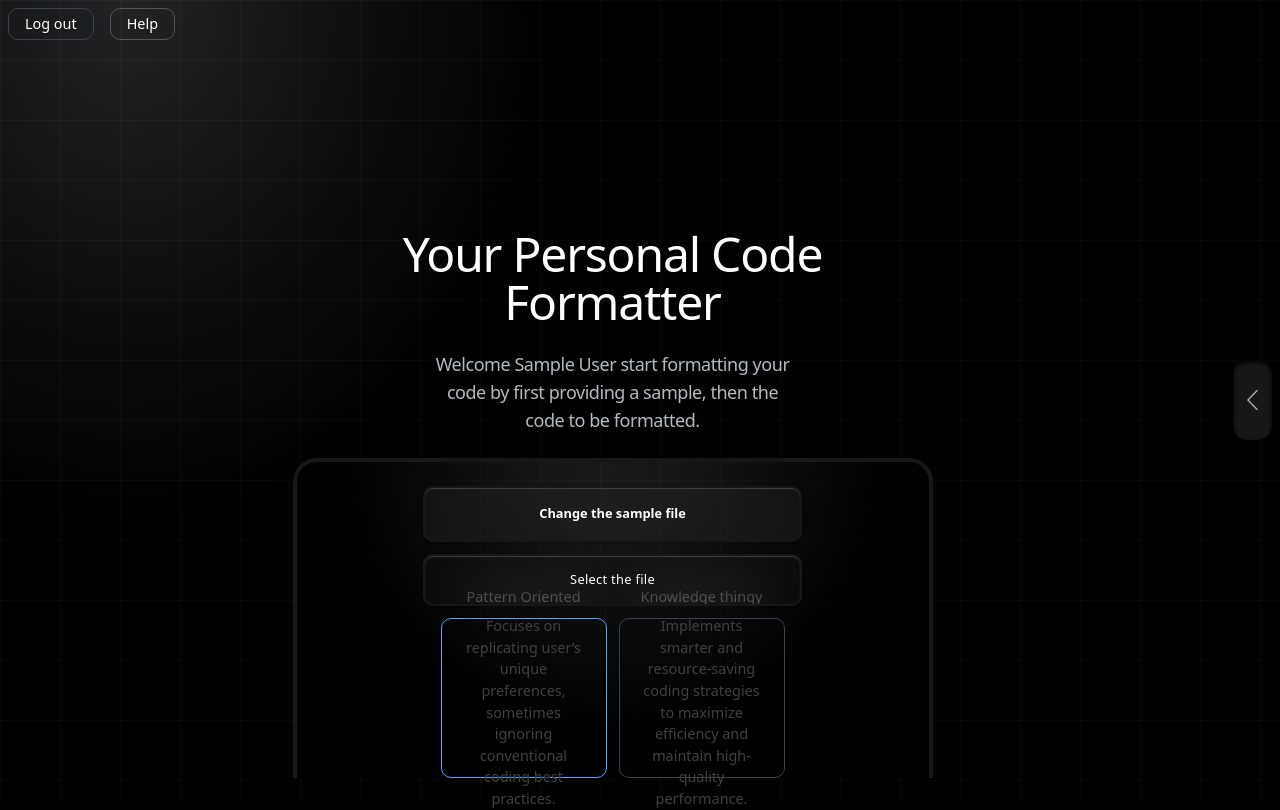
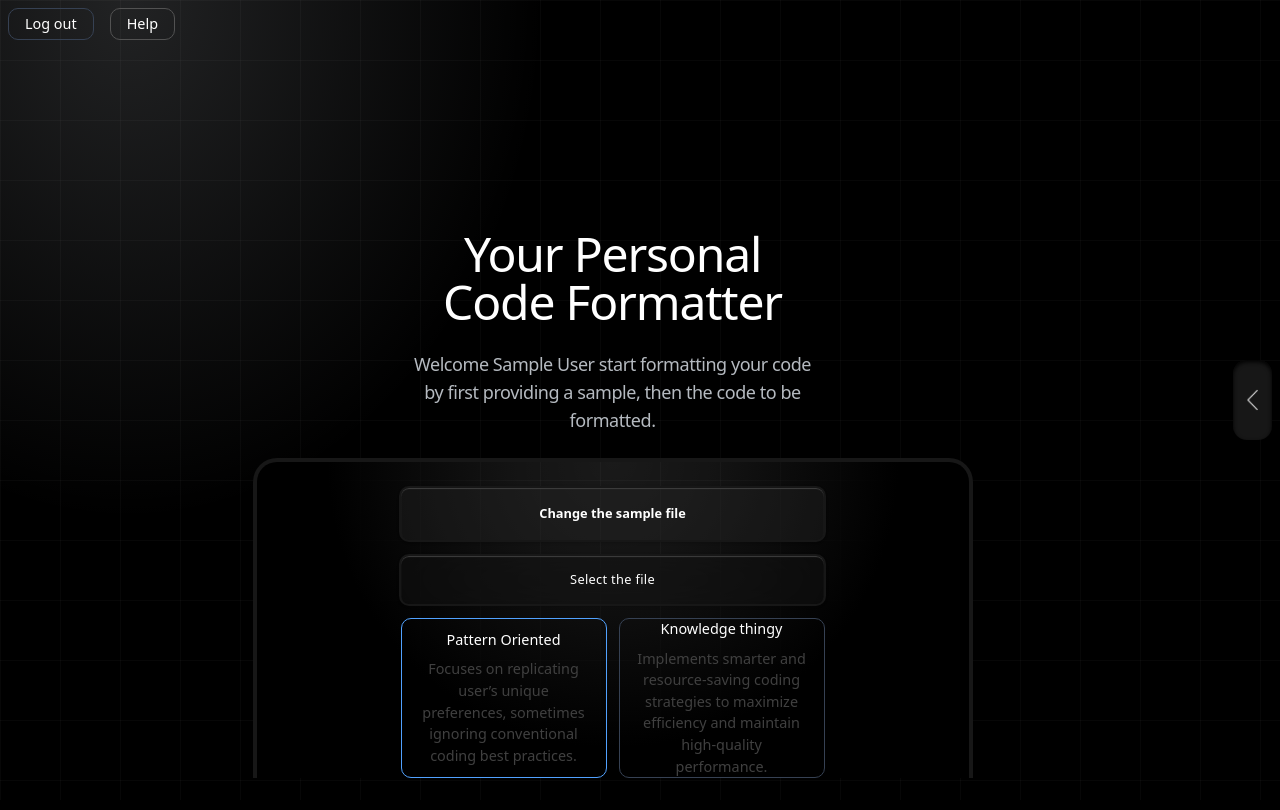
Before and after one commit to VipulDub-Cdr/refrax-ai, a Next.js app: page /dashboard in a window 1280 px wide. Built offline with nearby package versions, Linux system fonts and the light colour scheme; no server answers; the database is empty; sample sign-in values are in the browser's storage.

Commit message:
removed the overlay bug

```diff
--- a/app/dashboard/page.tsx
+++ b/app/dashboard/page.tsx
@@ -155,7 +155,7 @@ export default function Dashboard() {
             { session ? <div className={`w-full h-full text-white flex flex-row justify-between items-center z-10 border-0 border-white`}>
 
                 {
-                    <div className={`opacity-0 ${help ? " opacity-100 " : " opacity-0 "} transition-opacity delay-100 duration-300 absolute left-[5%] pt-2 px-4 h-[45%] w-[90%] border-2 border-neutral-900 rounded-xl flex flex-col justify-around gap-2 bg-[#131313]/60 backdrop-blur-3xl md:bottom-0 md:left-0 z-20 md:w-[22%] md:m-2 top-30 md:top-10`}>
+                    <div className={`opacity-0 ${help ? " opacity-100 " : " hidden "} transition-opacity delay-100 duration-300 absolute left-[5%] pt-2 px-4 h-[45%] w-[90%] border-2 border-neutral-900 rounded-xl flex flex-col justify-around gap-2 bg-[#131313]/60 backdrop-blur-3xl md:bottom-0 md:left-0 z-20 md:w-[22%] md:m-2 top-30 md:top-10`}>
                         <div className="font-semibold text-xl">Getting Started</div>
                         <div className="font-medium text-[1.05rem]">Follow these steps: </div>
                         <div className="flex flex-col px-3 h-full w-full gap-2 md:py-3">
@@ -211,8 +211,8 @@ export default function Dashboard() {
 
                 <div className="w-full h-[80%] flex flex-col mt-0 md:mt-[9%] justify-end items-center gap-6 z-10 border-0 border-red-500">
 
-                    <TypingAnimation className={`${rightBar ? "md:px-[10%]" : "md:px-[30%]"} text-5xl text-white md:text-5xl text-center transition-all delay-100 duration-300`}>{`Your Personal Code Formatter`}</TypingAnimation>
-                    <TypingAnimation className={` ${rightBar ? "md:w-[60%] md:flex" : "md:w-[30%] md:flex"} hidden text-lg font-light text-slate-200/80 text-center transition-all delay-100 duration-300`}>{`Welcome ${session.user?.name} start formatting your code by first providing a sample, then the code to be formatted.`}</TypingAnimation>
+                    <TypingAnimation className={`${rightBar ? "md:w-[60%] md:flex" : "md:w-[30%] min-w-100 md:flex"} text-5xl text-white md:text-5xl text-center transition-all delay-100 duration-300`}>{`Your Personal Code Formatter`}</TypingAnimation>
+                    <TypingAnimation className={` ${rightBar ? "md:w-[60%] md:flex" : "md:w-[30%] min-w-100 md:flex"} hidden text-lg font-light text-slate-200/80 text-center transition-all delay-100 duration-300`}>{`Welcome ${session.user?.name} start formatting your code by first providing a sample, then the code to be formatted.`}</TypingAnimation>
 
                     {/* <TypingAnimation className="w-[30%] text-lg font-light text-slate-200/80">Lorem ipsum dolor sit amet consectetur adipisicing elit. Eaque illum cumque natus modi? Vitae, odio! Est quae laborum facere totam alias voluptatum, consectetur hic iusto impedit qui quis, aliquam voluptatibus?</TypingAnimation> */}
 
@@ -230,7 +230,7 @@ export default function Dashboard() {
                         }} */}
                     <div style={{
                         background: `radial-gradient(circle at top,rgba(255, 255, 255, 0.1) 0%,rgba(255, 255, 255, 0.08) 20%,rgba(0, 0, 0, 10) 60%)`,
-                        }}   className="relative w-full md:w-[50vw] min-h-78 border-4 border-b-0 border-neutral-900 rounded-t-3xl bg-black">
+                        }}   className="relative w-full md:min-w-180 md:w-[50vw] min-h-78 border-4 border-b-0 border-neutral-900 rounded-t-3xl bg-black">
 
 
                         <div className={`pt-6 w-full flex flex-row justify-center items-center`}>
```
